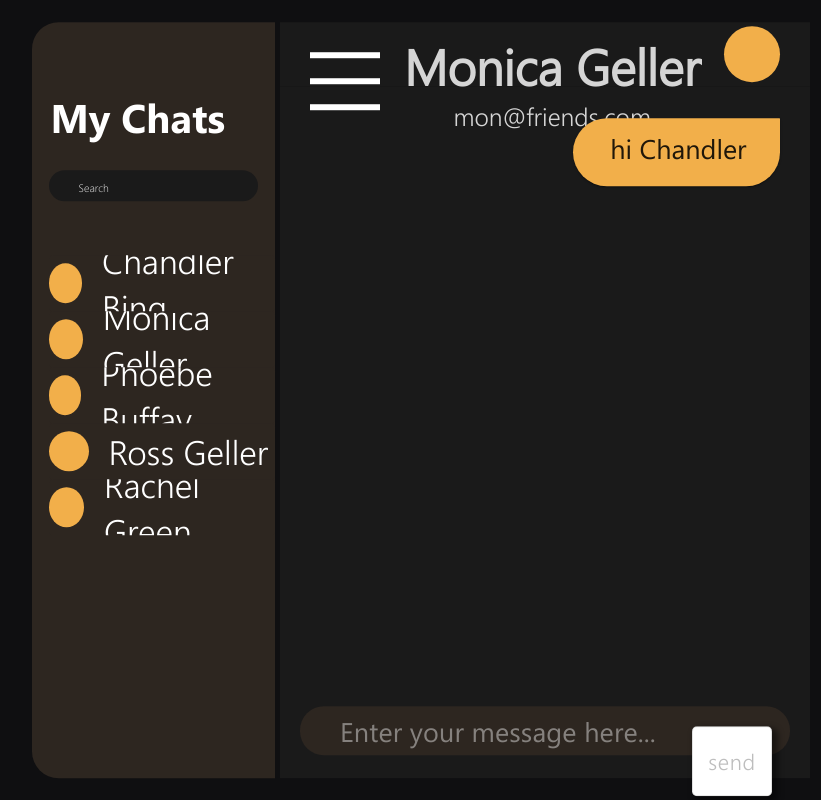
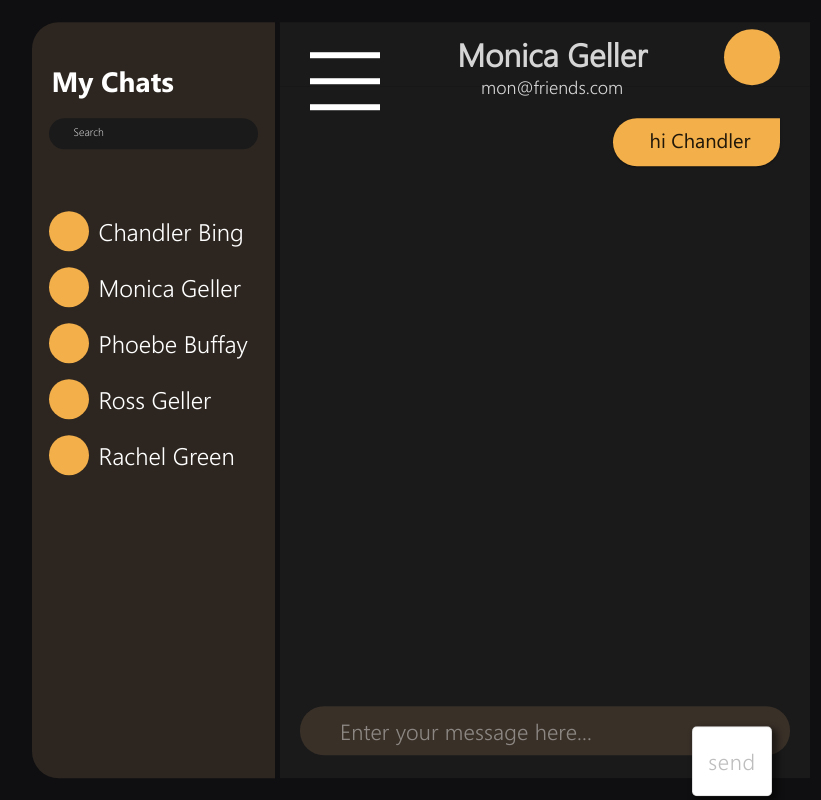
Before and after one commit to AshishS-1123/React-Chat-App, a React (Create React App) app: page /chats in a window 1280 px wide. Shown: the whole page, without its empty margins (219-1040 px from the left). Built offline with nearby package versions, Linux system fonts and the light colour scheme; what reactfire would draw is missing.

Commit message:
Bug fix in design

```diff
--- a/src/components/chats/InputForm.css
+++ b/src/components/chats/InputForm.css
@@ -14,7 +14,7 @@
 	display: flex;
 	flex-direction: row;
 
-	background: #2d2620 !important;
+	background: #393028 !important;
 
 	border-radius: 3vh;
 }
@@ -25,9 +25,9 @@
 }
 
 #InputForm__input {
-	font-family: "Regular";
-	font-size: 27px;
+	font-family: "Semilight";
+	font-size: 22px;
 	padding-left: 40px;
 	margin-top: 10px;
-	color: rgba(255, 255, 255, 1);
+	color: white !important;
 }
--- a/src/components/chats/MessageList.css
+++ b/src/components/chats/MessageList.css
@@ -13,10 +13,10 @@
 
 .MessageList__card {
 	font-family: "Regular";
-	font-size: 27px;
+	font-size: 20px;
 	background: #f2af4a !important;
 
-	padding: 12px 34px 20px 37px;
+	padding: 8px 30px 13px 37px;
 	margin-left: 30px !important;
 	margin-bottom: 10px;
 	max-width: 40%;
--- a/src/components/layout/ChatPage/ChatList.css
+++ b/src/components/layout/ChatPage/ChatList.css
@@ -11,10 +11,10 @@
 .ChatList__heading {
 	font-family: "Semibold";
 	color: white;
-	font-size: 40px !important;
+	font-size: 28px !important;
 
-	padding-left: 19px;
-	padding-top: 41px;
+	padding-left: 20px;
+	padding-top: 21px;
 }
 
 .ChatList__searchbar {
@@ -23,7 +23,7 @@
 
 	background: #1a1a1a;
 
-	border-radius: 1.99vh;
+	border-radius: 2vh;
 
 	font-family: "Light";
 	font-size: 0.85vw;
@@ -31,7 +31,7 @@
 
 	box-sizing: border-box;
 	margin: 17px auto 54px auto;
-	padding: 10px 30px;
+	padding: 6px 25px;
 }
 
 .ChatList__card {
@@ -58,8 +58,8 @@
 }
 
 .ChatList__name {
-	margin-left: 20px;
+	margin-left: 10px;
 
 	font-family: "Semilight";
-	font-size: 34px;
+	font-size: 24px;
 }
--- a/src/components/layout/ChatPage/SenderHeader.css
+++ b/src/components/layout/ChatPage/SenderHeader.css
@@ -33,15 +33,17 @@
 
 .SenderHeader__sendername {
   margin: 0px;
+  font-size: 32px;
 }
 
 .SenderHeader__senderemail {
   margin: 0px;
   text-align: center;
+  font-size: 18px;
 }
 
 .SenderHeader__pic {
-  margin: 0.5vh 0 0.5vh 0;
+  margin: 0.9vh 0 0.9vh 0;
   margin-right: 30px;
 
   height: 7vh;
```
